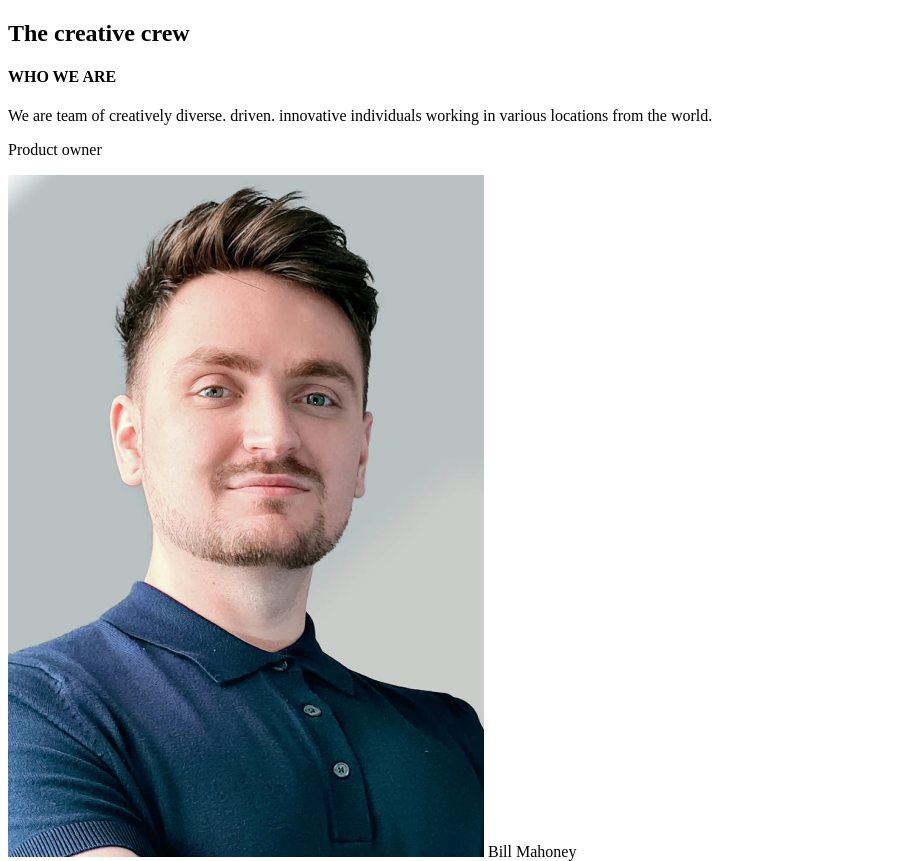
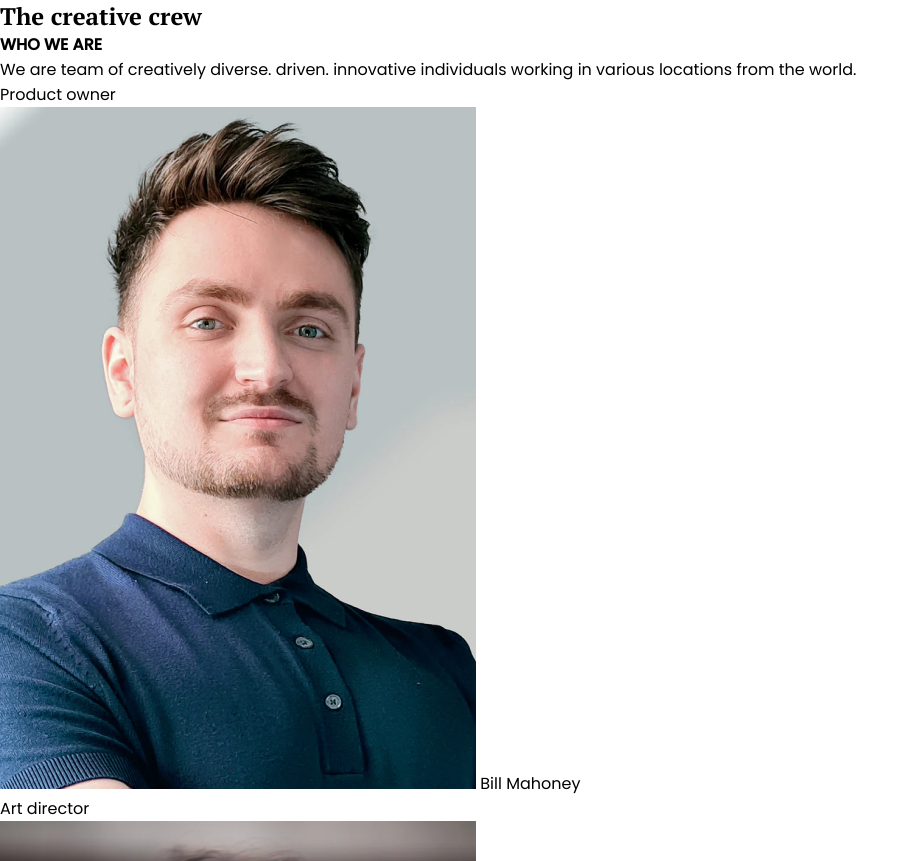
Before and after one commit to lucasmelosilva/my-team-master-devchallenge, a plain HTML site: page index.html in a window 1280 px wide. Shown: the top 861 px of the page, without its empty margins (0-915 px from the left). Drawn offline with Linux system fonts and the light colour scheme.

Commit message:
add fonte 'pt serif' ao h2

```diff
--- a/index.html
+++ b/index.html
@@ -10,7 +10,9 @@
 
   <link rel="shortcut icon" type="image/x-icon" href="https://devchallenges.io/" />
 
+  <link rel="stylesheet" href="./style.css">
   <link href="https://fonts.googleapis.com/css2?family=Poppins:wght@400;500&display=swap" rel="stylesheet" />
+  <link href="https://fonts.googleapis.com/css2?family=PT+Serif:wght@700&display=swap" rel="stylesheet">
   <title>My Team Page Master | Devchallenges</title>
 </head>
 
--- a/style.css
+++ b/style.css
@@ -1,3 +1,13 @@
+* {
+  margin: 0;
+  padding: 0;
+  box-sizing: border-box;
+}
+
 body {
   font-family: "Poppins", sans-serif;
 }
+
+h2 {
+  font-family: 'PT Serif', serif;
+}
```
